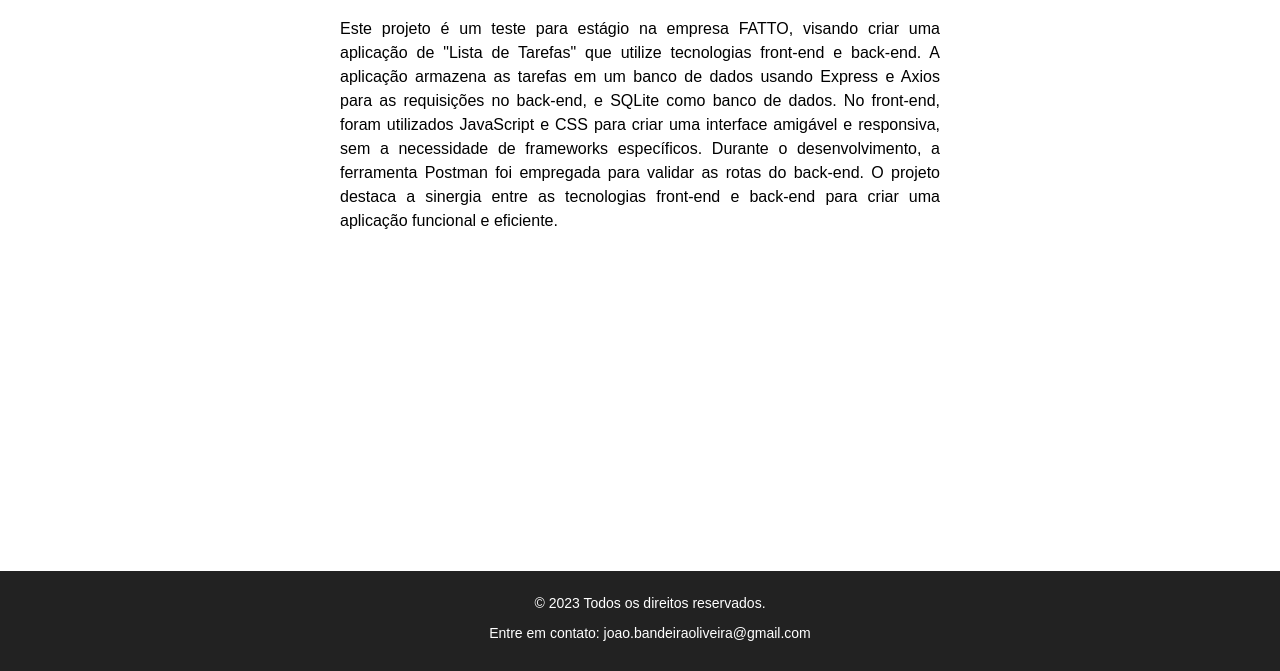
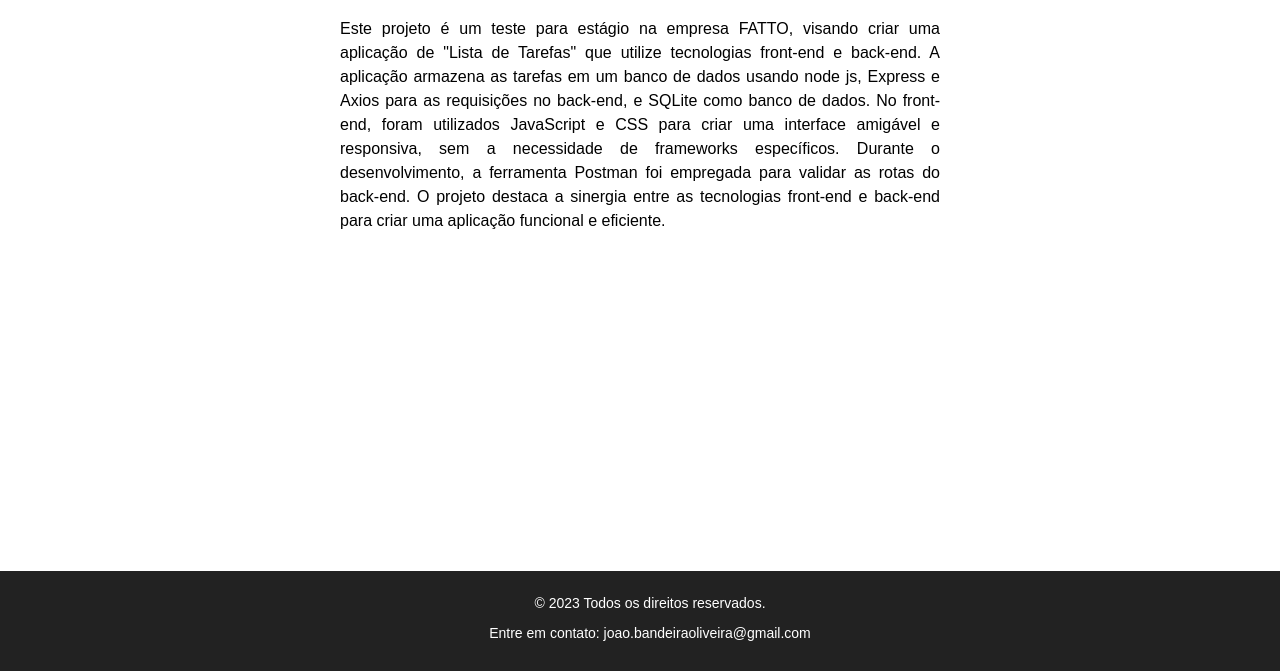
Before and after one commit to joaopedro-wq/listaTarefas, a website: page public/sobre.html in a window 1280 px wide. Shown: the part 129-800 px from the top of the page. Drawn offline with nearby package versions, Linux system fonts and the light colour scheme.

Commit message:
Update sobre.html

```diff
--- a/public/sobre.html
+++ b/public/sobre.html
@@ -24,7 +24,7 @@
 
   <div class="container">
     <h1>Sobre</h1>
-    <p class="texto-descricao">Este projeto é um teste para estágio na empresa FATTO, visando criar uma aplicação de "Lista de Tarefas" que utilize tecnologias front-end e back-end. A aplicação armazena as tarefas em um banco de dados usando Express e Axios para as requisições no back-end, e SQLite como banco de dados.
+    <p class="texto-descricao">Este projeto é um teste para estágio na empresa FATTO, visando criar uma aplicação de "Lista de Tarefas" que utilize tecnologias front-end e back-end. A aplicação armazena as tarefas em um banco de dados usando node js, Express e Axios para as requisições no back-end, e SQLite como banco de dados.
 
         No front-end, foram utilizados JavaScript e CSS para criar uma interface amigável e responsiva, sem a necessidade de frameworks específicos. Durante o desenvolvimento, a ferramenta Postman foi empregada para validar as rotas do back-end.
 
```
